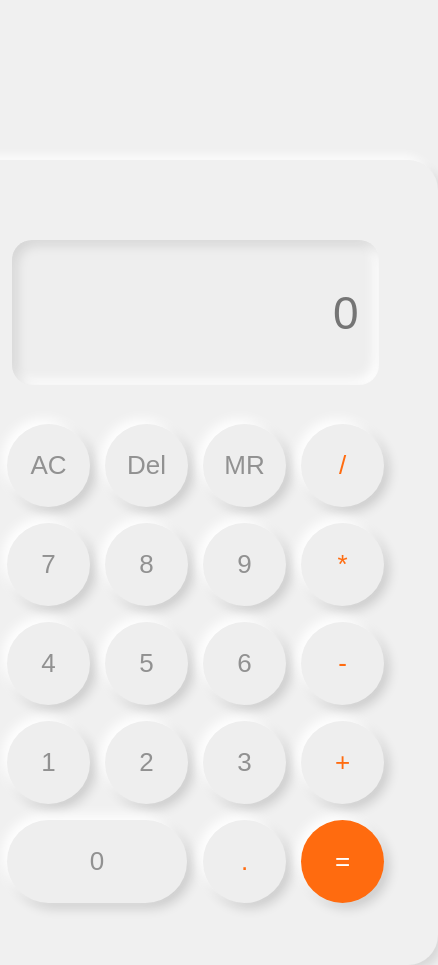
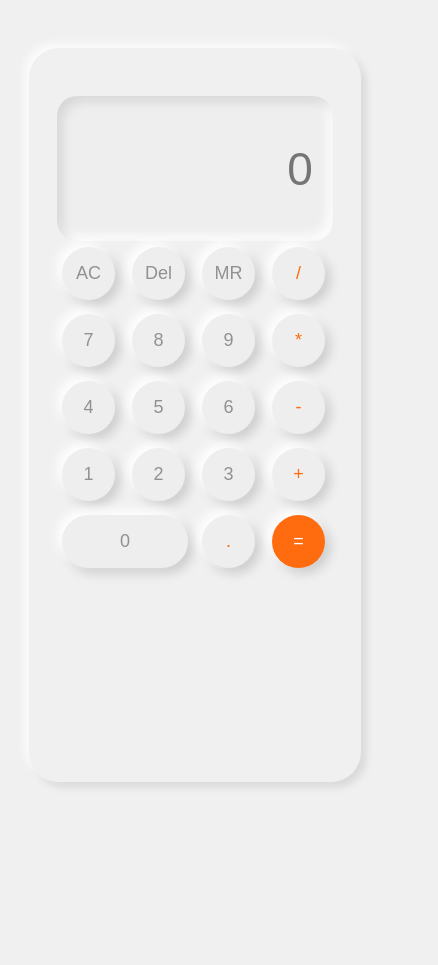
Before and after one commit to Rafaseoanes/Neumorphic-Calculator, a plain HTML site: page index.html in a window 390 px wide. Shown: the whole page, 438 px wide, since content can reach past the window. After the commit the page ends 844 px from the top, so only its background shows below. Drawn offline with Linux system fonts and the light colour scheme.

Commit message:
Add files via upload

```diff
--- a/style.css
+++ b/style.css
@@ -76,3 +76,56 @@ button:active {
     padding-right: 20px;
 
 }
+@media (max-width: 600px) {
+    .contenedor{
+        height: 87vh;
+        width: 85vw;
+        top: 3rem;
+    position: absolute;
+    }
+    button{
+        height: 53px;
+        width: 53px;
+        margin: 7px;
+        font-size: 18px;
+    }
+    #n0{
+        height: 53px;
+        width: 126px;
+
+    }
+    .calculator{
+        grid-template-columns: repeat(4,70px);
+    }
+    #resultado{
+        height: 20vh;
+        width: 65vw;
+    }
+}
+@media (max-width: 400px) {
+    #resultado{
+        height: 17vh;
+        top: 3rem;
+    }
+    .calculator{
+        top: 12rem;
+    }
+}
+@media (max-width: 350px) {
+    .calculator{
+        top: 11.3rem;
+    }
+    button{
+        height: 43px;
+        width: 43px;
+        margin: 6px;
+        font-size: 18px;
+    }
+    #n0{
+        height: 43px;
+        width: 106px;
+    }
+    .calculator{
+        grid-template-columns: repeat(4,60px);
+    }
+}
```
